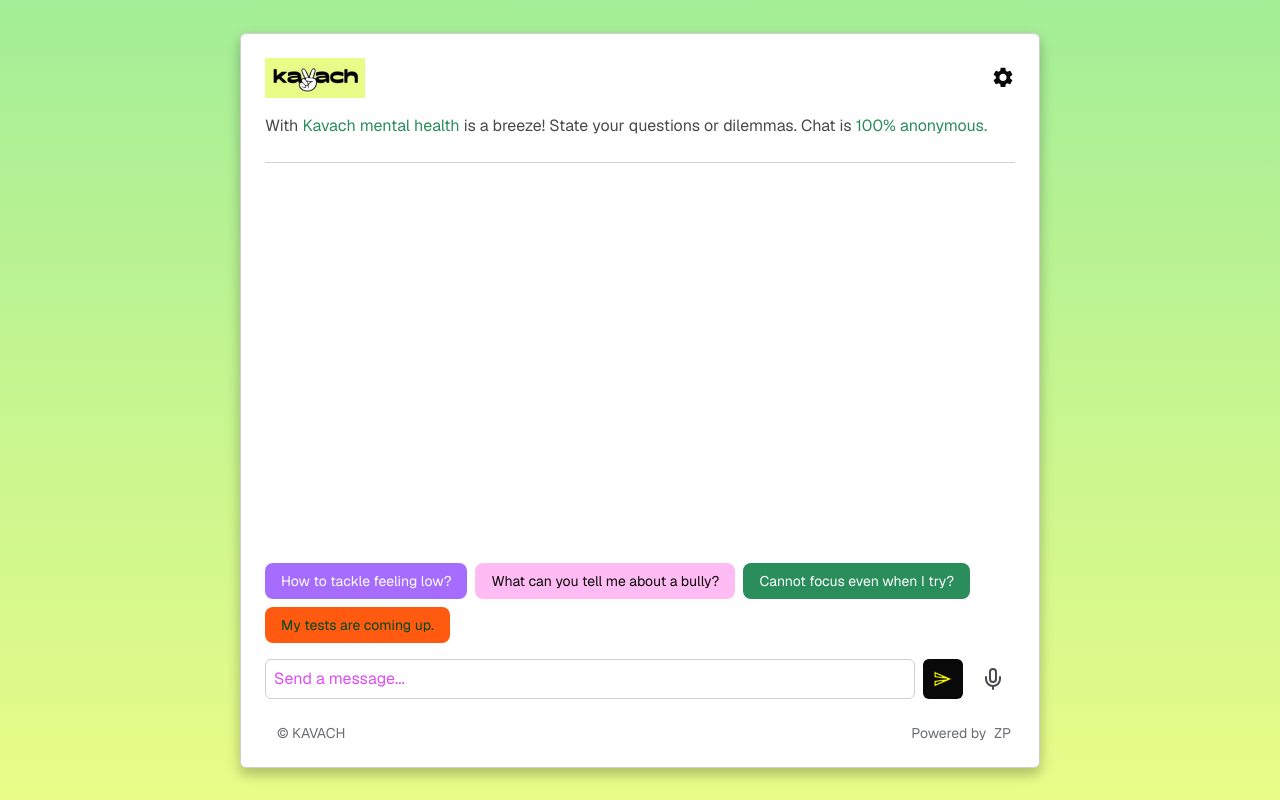
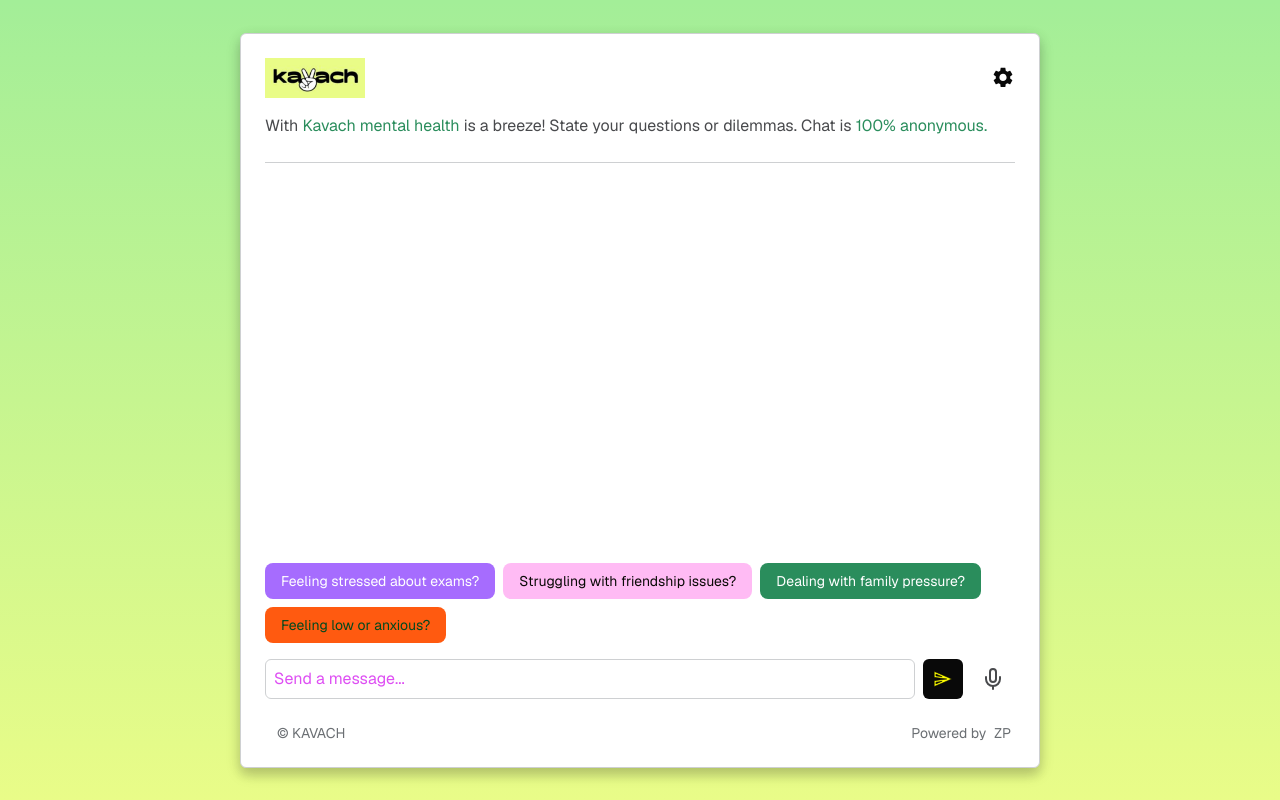
Before and after one commit to engagepy/ai_multimodal_webapp, a Next.js app: page / in a window 1280 px wide. Built offline with nearby package versions, Linux system fonts and the light colour scheme.

Commit message:
prompts changed

```diff
--- a/components/PromptSuggestions/PromptSuggestionsRow.tsx
+++ b/components/PromptSuggestions/PromptSuggestionsRow.tsx
@@ -2,10 +2,10 @@ import PromptSuggestionButton from "./PromptSuggestionButton";
 
 const PromptSuggestionRow = ({ onPromptClick }) => {
   const prompts = [
-    "How to tackle feeling low?",
-    "What can you tell me about a bully?",
-    "Cannot focus even when I try?",
-    "My tests are coming up.",
+    "Feeling stressed about exams?",
+    "Struggling with friendship issues?",
+    "Dealing with family pressure?",
+    "Feeling low or anxious?",
   ];
 
   return (
```
